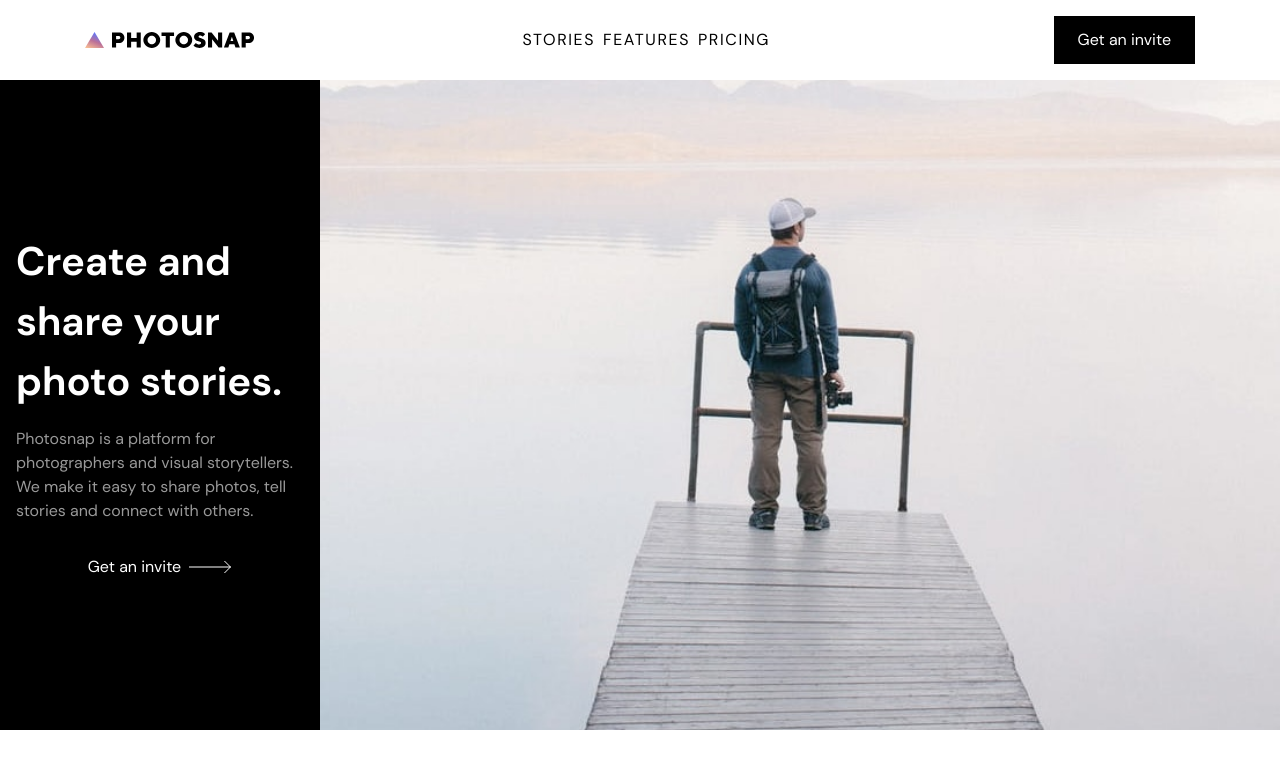
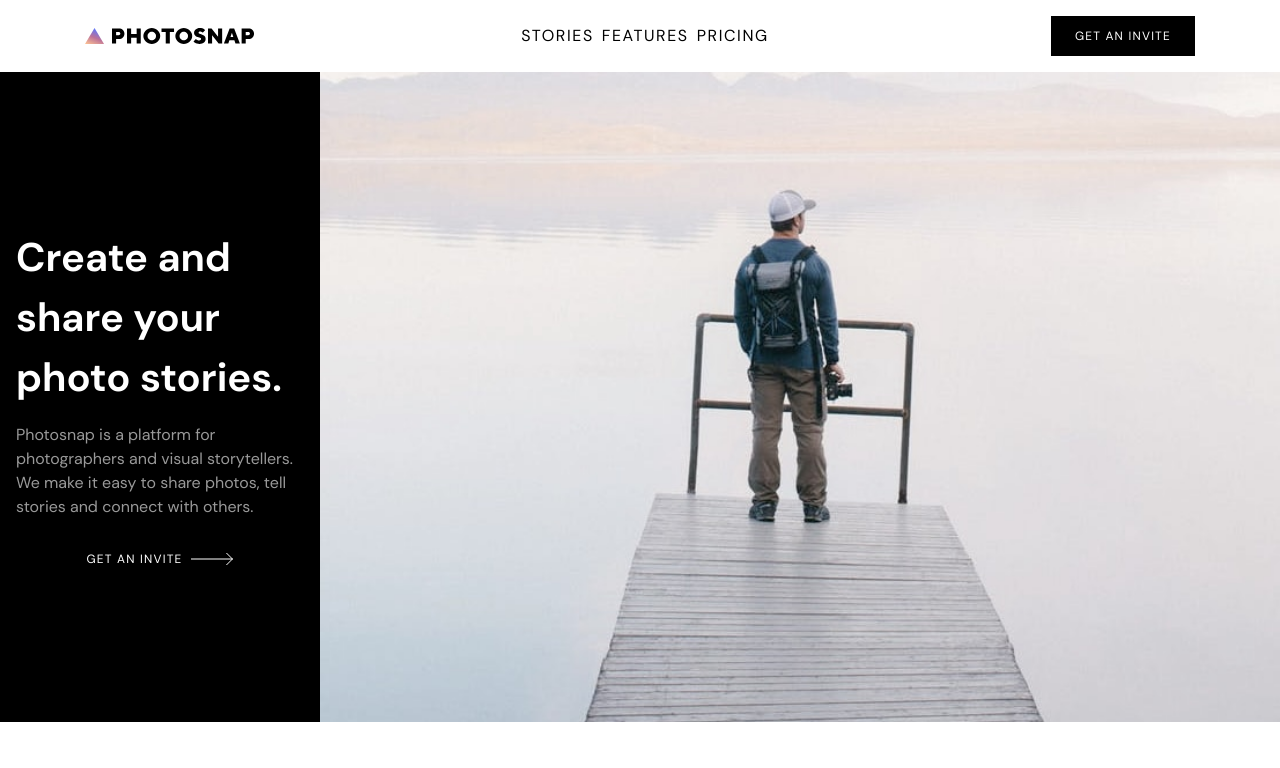
Before and after one commit to dominikrubroeder/photosnap-multi-page-website, a Next.js app: page / in a window 1280 px wide. Shown: the top 768 px of the page. Built offline with nearby package versions, Linux system fonts and the light colour scheme.

Commit message:
Refine Button component, add microinteraction and TypeScript description

```diff
--- a/components/layout/Header.tsx
+++ b/components/layout/Header.tsx
@@ -29,7 +29,7 @@ const Header: React.FC = () => {
 
             <hr className="border-black opacity-25 md:hidden" />
 
-            <Button>Get an invite</Button>
+            <Button variant="contained" text="Get an invite" />
           </div>
         </div>
       </div>
--- a/components/ui/Button.tsx
+++ b/components/ui/Button.tsx
@@ -1,13 +1,39 @@
 import React from 'react';
+import Arrow from '../svg/Arrow';
 
 interface ButtonProps {
-  children: React.ReactNode;
+  /** The `text` property will display the button text. */
+  text: string;
+  /** The `variant` property is used to differentiate the type of the button and it will be reflected to the UI appearance.
+   *
+   * The `text` variant will show an Arrow svg next to the button `text` by default.
+   */
+  variant: 'contained' | 'text';
+  onClick?: () => void;
 }
 
-const Button: React.FC<ButtonProps> = ({ children }) => {
+const Button: React.FC<ButtonProps> = ({ text, variant = 'text', onClick }) => {
+  const onClickHandler = () => {
+    if (onClick) onClick();
+  };
+
+  if (variant === 'text')
+    return (
+      <button
+        className="group relative flex items-center gap-2 text-xs uppercase tracking-widest transition duration-300"
+        onClick={onClickHandler}
+      >
+        <span className="invisible absolute -bottom-2 left-0 h-[1px] w-0 bg-current opacity-0 transition-all duration-300 group-hover:visible group-hover:w-full group-hover:opacity-100"></span>
+        {text} <Arrow />
+      </button>
+    );
+
   return (
-    <button className="bg-black px-6 py-3 text-white transition duration-300 hover:bg-brand-light-grey hover:text-black">
-      {children}
+    <button
+      className="bg-black px-6 py-3 text-xs uppercase tracking-widest text-white transition duration-300 hover:bg-brand-light-grey hover:text-black"
+      onClick={onClickHandler}
+    >
+      {text}
     </button>
   );
 };
--- a/pages/index.tsx
+++ b/pages/index.tsx
@@ -2,6 +2,7 @@ import Head from 'next/head';
 import Header from '../components/layout/Header';
 import Arrow from '../components/svg/Arrow';
 import Image from 'next/image';
+import Button from '../components/ui/Button';
 
 export default function Home() {
   return (
@@ -28,11 +29,7 @@ export default function Home() {
               </p>
             </div>
 
-            <button>
-              <div className="flex items-center gap-2">
-                Get an invite <Arrow />
-              </div>
-            </button>
+            <Button variant="text" text="Get an invite" />
           </div>
 
           <div className="relative">
--- a/tailwind.config.js
+++ b/tailwind.config.js
@@ -7,7 +7,7 @@ module.exports = {
   theme: {
     extend: {
       colors: {
-        'brand-light-grey': 'hsl(0°, 0%, 87%)',
+        'brand-light-grey': 'hsl(0, 0%, 87%)',
       },
     },
   },
```
